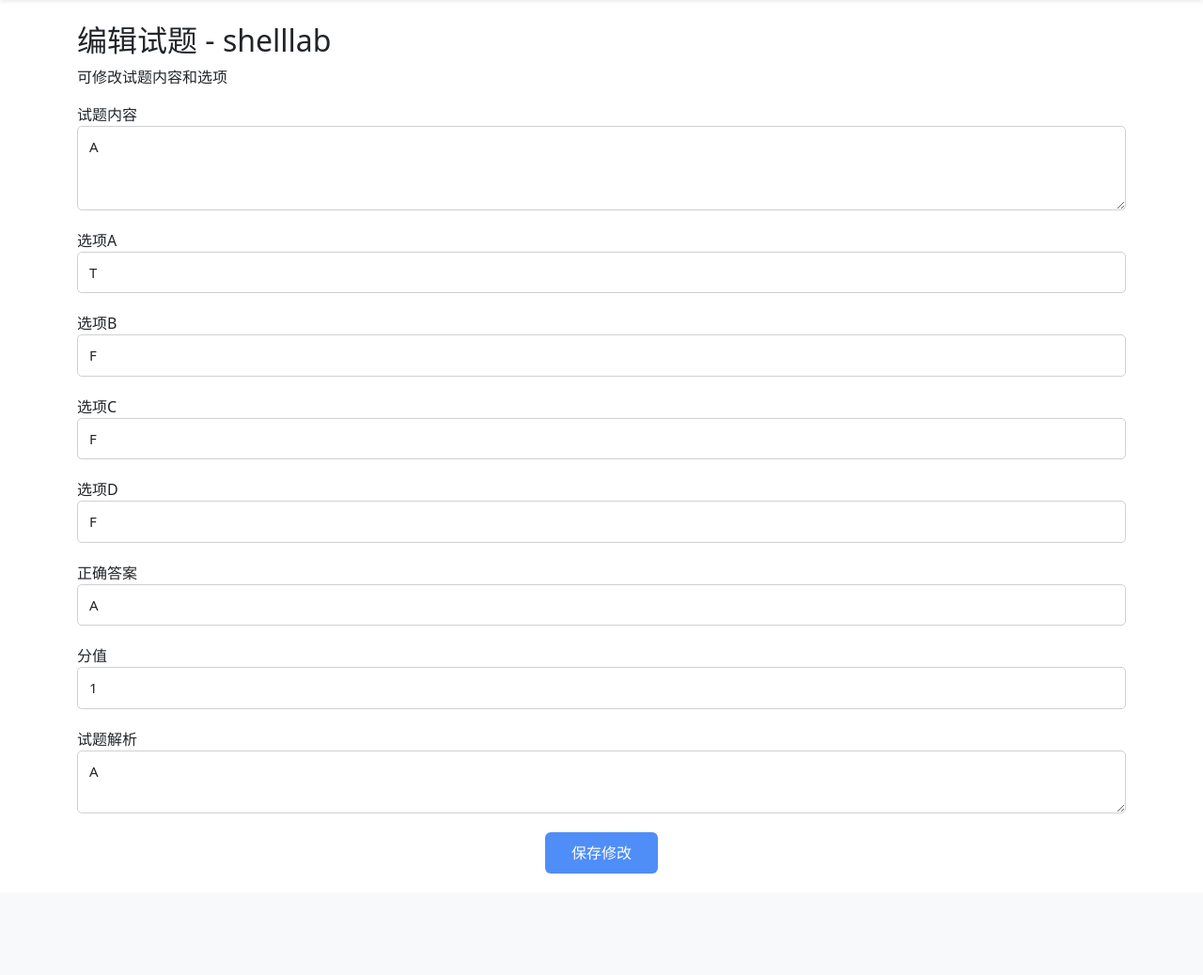
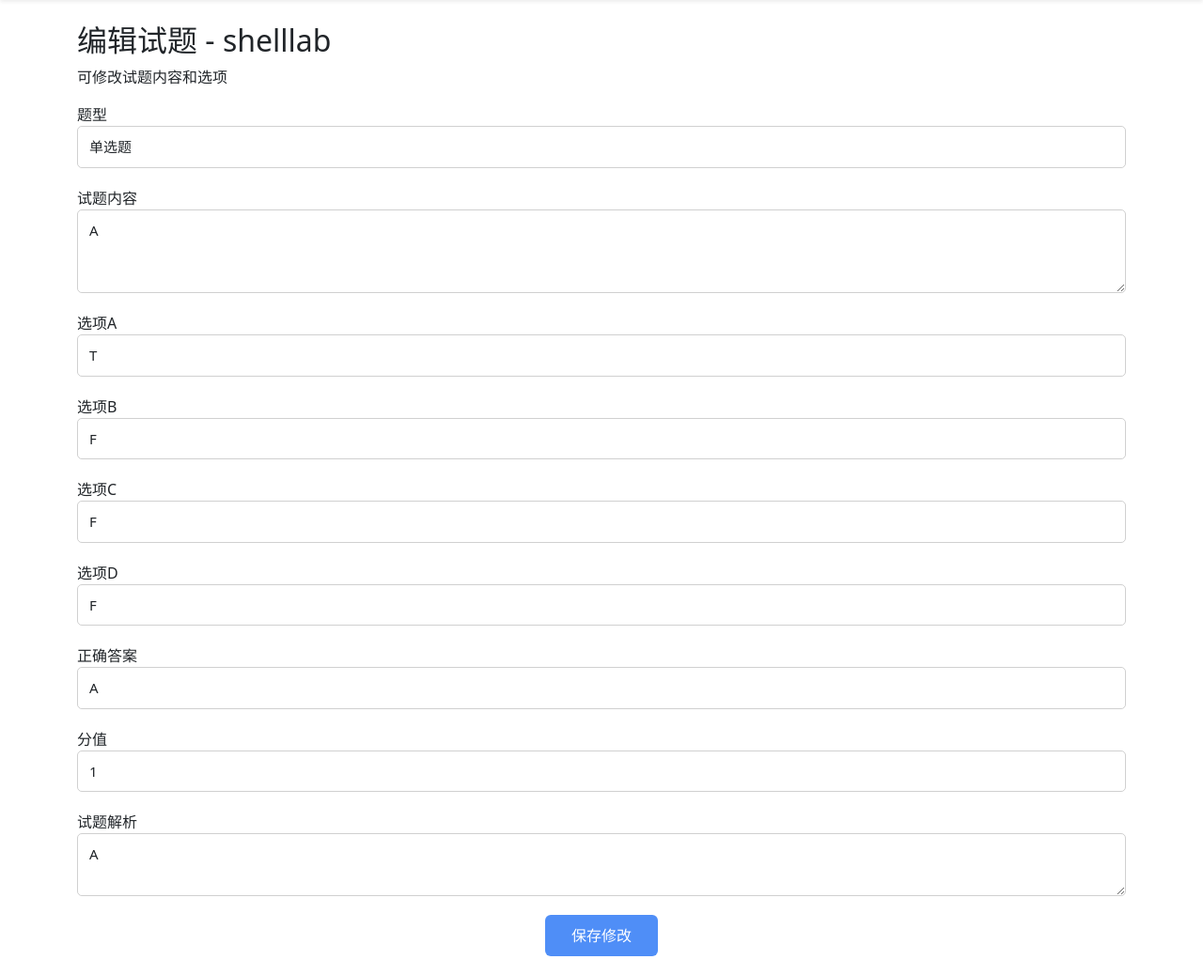
Before and after one commit to City-Empty/new-Software-System-Practice-, a Flask app: page /teacher/exam/1/question/1/edit in a window 1280 px wide. Shown: the part 56-1094 px from the top of the page at 94% size. Before the commit the page ends 986 px from the top, so only its background shows below. Run offline with Flask 3, Linux system fonts and the light colour scheme; a user stored in the database is signed in; data comes from the database, SQL or seed files in the repository.

Commit message:
解决了试题修改时所有题目统一显示为单选题的问题

```diff
--- a/main.py
+++ b/main.py
@@ -387,18 +387,28 @@ def edit_question(exam_id, question_id):
         abort(400)
     if request.method == 'POST':
         question.question_text = request.form['question_text']
-        question.option_a = request.form.get('option_a')
-        question.option_b = request.form.get('option_b')
-        question.option_c = request.form.get('option_c')
-        question.option_d = request.form.get('option_d')
-        # 更新选项
-        question.options = {
-            'A': question.option_a,
-            'B': question.option_b,
-            'C': question.option_c,
-            'D': question.option_d
-        }
-        question.correct_answer = request.form.get('correct_answer')
+        question.question_type = request.form.get('question_type', 'single')
+        if question.question_type in ['single', 'multiple']:
+            # 选择题
+            question.options = {
+                'A': request.form.get('option_a', ''),
+                'B': request.form.get('option_b', ''),
+                'C': request.form.get('option_c', ''),
+                'D': request.form.get('option_d', '')
+            }
+            question.correct_answer = request.form.get('correct_answer')
+        elif question.question_type == 'judge':
+            # 判断题
+            question.options = None
+            question.correct_answer = request.form.get('correct_answer')
+        elif question.question_type == 'blank':
+            # 填空题
+            question.options = None
+            question.correct_answer = request.form.get('correct_answer')
+        elif question.question_type == 'short':
+            # 简答题
+            question.options = None
+            question.correct_answer = request.form.get('correct_answer')
         question.score = int(request.form.get('score', 1))
         question.explanation = request.form.get('explanation')
         db.session.commit()
--- a/templates/edit_question.html
+++ b/templates/edit_question.html
@@ -8,9 +8,21 @@
 
 <form method="POST" enctype="multipart/form-data" action="{{ url_for('edit_question', exam_id=exam.id, question_id=question.id) }}">
     <div class="form-group">
+        <label for="question_type">题型</label>
+        <select id="question_type" name="question_type" class="form-control" onchange="showFieldsByType()" required>
+            <option value="single" {% if question.question_type == 'single' %}selected{% endif %}>单选题</option>
+            <option value="multiple" {% if question.question_type == 'multiple' %}selected{% endif %}>多选题</option>
+            <option value="judge" {% if question.question_type == 'judge' %}selected{% endif %}>判断题</option>
+            <option value="blank" {% if question.question_type == 'blank' %}selected{% endif %}>填空题</option>
+            <option value="short" {% if question.question_type == 'short' %}selected{% endif %}>简答题</option>
+        </select>
+    </div>
+    <div class="form-group">
         <label for="question_text">试题内容</label>
         <textarea id="question_text" name="question_text" class="form-control" rows="3" required>{{ question.question_text }}</textarea>
     </div>
+    <!-- 单选/多选题选项 -->
+    <div id="choice-options" style="display:none;">
         <div class="form-group">
             <label for="option_a">选项A</label>
             <input type="text" id="option_a" name="option_a" class="form-control" value="{{ question.options['A'] if question.options else '' }}">
@@ -27,14 +39,44 @@
             <label for="option_d">选项D</label>
             <input type="text" id="option_d" name="option_d" class="form-control" value="{{ question.options['D'] if question.options else '' }}">
         </div>
-    <div class="form-group">
+    </div>
+    <!-- 单选题正确答案 -->
+    <div id="single-answer" class="form-group" style="display:none;">
         <label for="correct_answer">正确答案</label>
-        <select id="correct_answer" name="correct_answer" class="form-control">
+        <select id="correct_answer_single" name="correct_answer" class="form-control">
             <option value="A" {% if question.correct_answer == 'A' %}selected{% endif %}>A</option>
             <option value="B" {% if question.correct_answer == 'B' %}selected{% endif %}>B</option>
             <option value="C" {% if question.correct_answer == 'C' %}selected{% endif %}>C</option>
             <option value="D" {% if question.correct_answer == 'D' %}selected{% endif %}>D</option>
         </select>
+    </div>
+    <!-- 多选题正确答案 -->
+    <div id="multiple-answer" class="form-group" style="display:none;">
+        <label for="correct_answer">正确答案（可多选）</label>
+        <div>
+            <label><input type="checkbox" name="correct_answer" value="A" {% if 'A' in question.correct_answer %}checked{% endif %}> A</label>
+            <label><input type="checkbox" name="correct_answer" value="B" {% if 'B' in question.correct_answer %}checked{% endif %}> B</label>
+            <label><input type="checkbox" name="correct_answer" value="C" {% if 'C' in question.correct_answer %}checked{% endif %}> C</label>
+            <label><input type="checkbox" name="correct_answer" value="D" {% if 'D' in question.correct_answer %}checked{% endif %}> D</label>
+        </div>
+    </div>
+    <!-- 判断题 -->
+    <div id="judge-answer" class="form-group" style="display:none;">
+        <label for="correct_answer">正确答案</label>
+        <select id="correct_answer_judge" name="correct_answer" class="form-control">
+            <option value="True" {% if question.correct_answer == 'True' %}selected{% endif %}>正确</option>
+            <option value="False" {% if question.correct_answer == 'False' %}selected{% endif %}>错误</option>
+        </select>
+    </div>
+    <!-- 填空题 -->
+    <div id="blank-answer" class="form-group" style="display:none;">
+        <label for="correct_answer">参考答案</label>
+        <input type="text" id="correct_answer_blank" name="correct_answer" class="form-control" value="{{ question.correct_answer }}">
+    </div>
+    <!-- 简答题 -->
+    <div id="short-answer" class="form-group" style="display:none;">
+        <label for="correct_answer">参考答案</label>
+        <textarea id="correct_answer_short" name="correct_answer" class="form-control" rows="2">{{ question.correct_answer }}</textarea>
     </div>
     <div class="form-group">
         <label for="score">分值</label>
@@ -48,4 +90,17 @@
         <button type="submit" class="btn">保存修改</button>
     </div>
 </form>
+<script>
+function showFieldsByType() {
+    var type = document.getElementById('question_type').value;
+    document.getElementById('choice-options').style.display = (type === 'single' || type === 'multiple') ? '' : 'none';
+    document.getElementById('single-answer').style.display = (type === 'single') ? '' : 'none';
+    document.getElementById('multiple-answer').style.display = (type === 'multiple') ? '' : 'none';
+    document.getElementById('judge-answer').style.display = (type === 'judge') ? '' : 'none';
+    document.getElementById('blank-answer').style.display = (type === 'blank') ? '' : 'none';
+    document.getElementById('short-answer').style.display = (type === 'short') ? '' : 'none';
+}
+// 页面加载时自动切换
+document.addEventListener('DOMContentLoaded', showFieldsByType);
+</script>
 {% endblock %}
```
Lines whose indentation alone changed are shown as unchanged.
